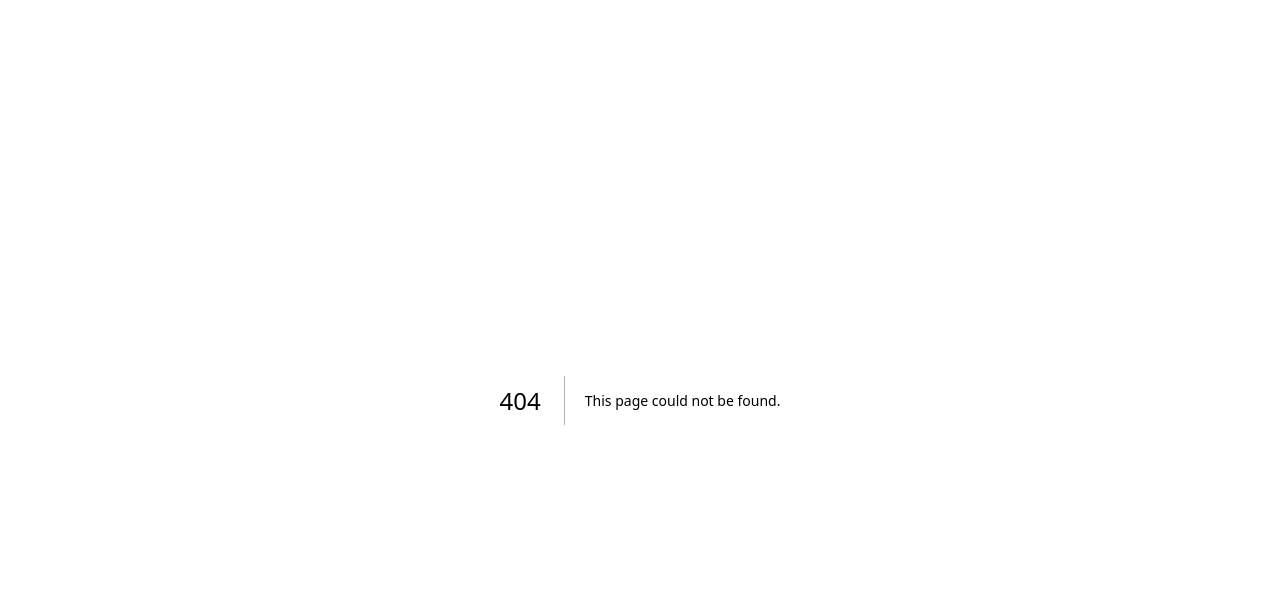
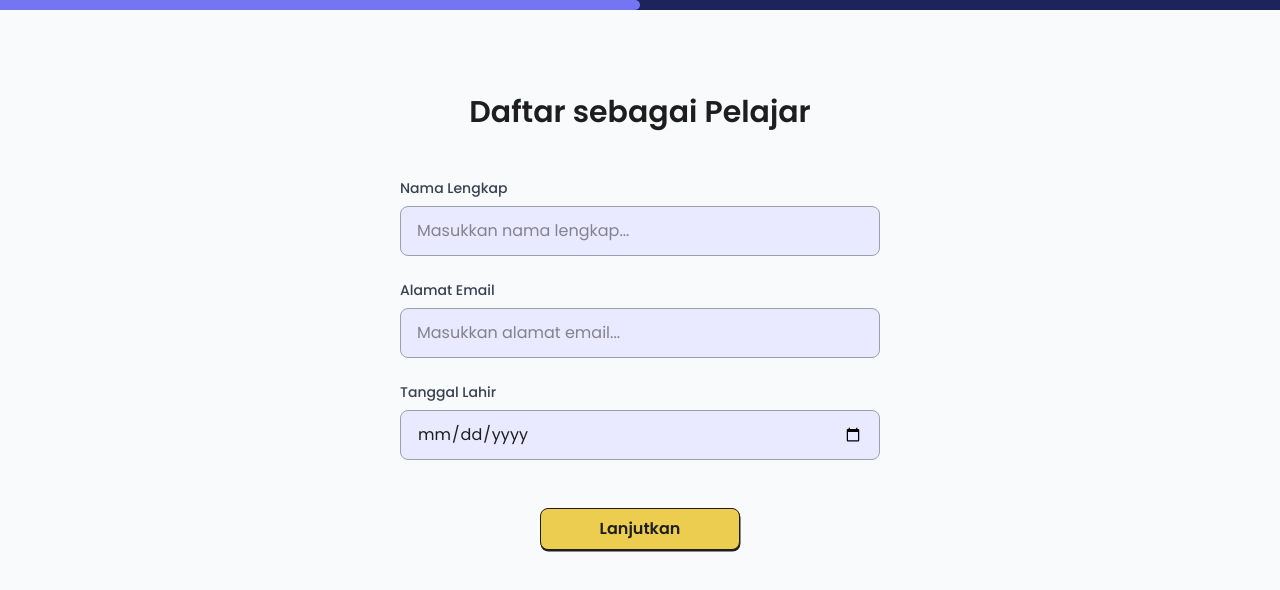
Before and after one commit to najwakahanifatima/EduMinds, a Next.js app in the folder apps/web/: page /signup/signup-student in a window 1280 px wide. Before the commit this address had no page. Shown: the top 590 px of the page. Built offline with nearby package versions, Linux system fonts and the light colour scheme.

Commit message:
feat: add sign up input page

```diff
--- a/apps/web/src/app/_components/Input.tsx
+++ b/apps/web/src/app/_components/Input.tsx
@@ -1,7 +1,7 @@
 import React from 'react';
 
 type InputProps = {
-  type?: 'text' | 'email' | 'password' | 'number' | 'tel';
+  type?: 'text' | 'email' | 'password' | 'number' | 'tel' | 'date';
   placeholder?: string;
   value: string;
   onChange: (e: React.ChangeEvent<HTMLInputElement>) => void;
--- a/apps/web/src/app/signup/page.tsx
+++ b/apps/web/src/app/signup/page.tsx
@@ -7,7 +7,7 @@ const SignUp = () => {
 
   return (
     <div className="min-h-screen flex flex-col items-center justify-center bg-gray-50 p-4">
-      <h1 className="font-semibold text-3xl text-center mb-12 text-gray-800">
+      <h1 className="font-semibold text-3xl text-center mb-12 text-[#1E1E1E]">
         Daftar sebagai <span className="text-[#2A3AA9]">Pelajar</span> atau <span className="text-[#2A3AA9]">Supervisor</span>?
       </h1>
 
@@ -20,7 +20,7 @@ const SignUp = () => {
               Belajar dan berlatih untuk siap kerja sesuai jalur karier pilihanmu
             </p>
           </div>
-          <Button width="320px" fontWeight="font-medium">
+          <Button width="320px" fontWeight="font-medium" onClick={() => Router.push("/signup/signup-student")}>
             Daftar sebagai Pelajar
           </Button>
         </div>
--- /dev/null
+++ b/apps/web/src/app/signup/signup-student/page.tsx
@@ -0,0 +1,98 @@
+'use client'
+import { useRouter, useSearchParams } from 'next/navigation';
+import { useState, useEffect } from 'react';
+import Button from '../../_components/Button';
+import Input from '../../_components/Input';
+
+const SignUp = () => {
+  const Router = useRouter();
+  const searchParams = useSearchParams();
+
+  const [namaLengkap, setNamaLengkap] = useState(searchParams.get('nama') || '');
+  const [alamatEmail, setAlamatEmail] = useState(searchParams.get('email') || '');
+  const [tanggalLahir, setTanggalLahir] = useState(searchParams.get('tanggal') || '');
+  const [showError, setShowError] = useState(false);
+  const [progressWidth, setProgressWidth] = useState(50);
+
+  const handleSubmit = (e: React.FormEvent) => {
+    e.preventDefault();
+    if (!namaLengkap || !alamatEmail || !tanggalLahir) {
+      setShowError(true);
+      return;
+    }
+    setShowError(false);
+    setProgressWidth(100);
+
+    setTimeout(() => {
+      const params = new URLSearchParams({
+        nama: namaLengkap,
+        email: alamatEmail,
+        tanggal: tanggalLahir
+      });
+
+      console.log('Lanjutkan diklik');
+      Router.push(`/signup/signup-student/signup-student2?${params.toString()}`);
+    }, 300);
+  };
+
+  return (
+    <div className="min-h-screen bg-gray-50">
+      <div className="w-full bg-[#1C245B] h-2.5 mb-5">
+        <div
+          className="bg-[#7375F3] h-2.5 rounded-r-full transition-all duration-500 ease-out"
+          style={{width: `${progressWidth}%`}}
+        ></div>
+      </div>
+
+      <div className="max-w-lg mx-auto pt-16 px-4">
+        <h1 className="font-semibold text-3xl text-center mb-12 text-[#1E1E1E]">
+          Daftar sebagai Pelajar
+        </h1>
+
+        <div className="space-y-6">
+          <Input
+            type="text"
+            label="Nama Lengkap"
+            placeholder="Masukkan nama lengkap..."
+            value={namaLengkap}
+            onChange={(e) => setNamaLengkap(e.target.value)}
+            required={true}
+            hasError={showError && !namaLengkap}
+          />
+          <Input
+            type="email"
+            label="Alamat Email"
+            placeholder="Masukkan alamat email..."
+            value={alamatEmail}
+            onChange={(e) => setAlamatEmail(e.target.value)}
+            required={true}
+            hasError={showError && !alamatEmail}
+          />
+          <Input
+            type="date"
+            label="Tanggal Lahir"
+            placeholder="Masukkan tanggal lahir..."
+            value={tanggalLahir}
+            onChange={(e) => setTanggalLahir(e.target.value)}
+            required={true}
+            hasError={showError && !tanggalLahir}
+          />
+        </div>
+        {showError && (
+          <div className="text-red-500 text-sm mt-2">
+            Harap isi seluruh informasi
+          </div>
+        )}
+        <div className="mt-12 flex justify-center">
+          <form onSubmit={handleSubmit}>
+            <Button width="200px">
+              Lanjutkan
+            </Button>
+          </form>
+        </div>
+      </div>
+    </div>
+  );
+};
+
+export default SignUp;
--- /dev/null
+++ b/apps/web/src/app/signup/signup-student/signup-student2/page.tsx
@@ -0,0 +1,102 @@
+'use client'
+import { useRouter, useSearchParams } from 'next/navigation';
+import { useState } from 'react';
+import Button from '../../../_components/Button';
+import Input from '../../../_components/Input';
+
+const SignUp = () => {
+  const Router = useRouter();
+  const searchParams = useSearchParams();
+
+  const [kataSandi, setKataSandi] = useState('');
+  const [ulangiKataSandi, setUlangiKataSandi] = useState('');
+  const [showError, setShowError] = useState(false);
+  const [progressWidth, setProgressWidth] = useState(100);
+
+  const handleSubmit = (e: React.FormEvent) => {
+    e.preventDefault();
+    if (!kataSandi || !ulangiKataSandi || (kataSandi !== ulangiKataSandi)) {
+      setShowError(true);
+      return;
+    }
+    setShowError(false);
+
+    console.log('Buat Akun diklik');
+    Router.push("/signup/signup-student/signup-student3");
+  };
+
+  const handleBack = (e: React.FormEvent) => {
+    e.preventDefault();
+    setProgressWidth(50);
+
+    setTimeout(() => {
+      const params = new URLSearchParams({
+        nama: searchParams.get('nama') || '',
+        email: searchParams.get('email') || '',
+        tanggal: searchParams.get('tanggal') || ''
+      });
+
+      Router.push(`/signup/signup-student?${params.toString()}`);
+    }, 300);
+  };
+
+  return (
+    <div className="min-h-screen bg-gray-50">
+      <div className="w-full bg-[#1C245B] h-2.5 mb-5">
+        <div
+          className="bg-[#7375F3] h-2.5 rounded-r-full transition-all duration-500 ease-out"
+          style={{width: `${progressWidth}%`}}
+        ></div>
+      </div>
+
+      <div className="max-w-lg mx-auto pt-16 px-4">
+        <h1 className="font-semibold text-3xl text-center mb-16 text-[#1E1E1E]">
+          Daftar sebagai Pelajar
+        </h1>
+
+        <div className="space-y-11">
+          <Input
+            type="password"
+            label="Kata Sandi"
+            placeholder="Masukkan kata sandi..."
+            value={kataSandi}
+            onChange={(e) => setKataSandi(e.target.value)}
+            required={true}
+            hasError={showError && !kataSandi}
+          />
+          <Input
+            type="password"
+            label="Ulangi Kata Sandi"
+            placeholder="Ulangi kata sandi..."
+            value={ulangiKataSandi}
+            onChange={(e) => setUlangiKataSandi(e.target.value)}
+            required={true}
+            hasError={showError && (!ulangiKataSandi || kataSandi !== ulangiKataSandi)}
+          />
+        </div>
+        {showError && (
+          <div className="text-red-500 text-sm mt-2">
+            {!kataSandi || !ulangiKataSandi
+              ? "Harap isi kata sandi dengan benar"
+              : "Kata sandi tidak cocok"
+            }
+          </div>
+        )}
+        <div className="mt-20 flex justify-center gap-x-7">
+          <form onSubmit={handleBack}>
+            <Button type="submit" width="225px">
+              Kembali
+            </Button>
+          </form>
+          <form onSubmit={handleSubmit}>
+            <Button bgColor="#B3EBCE" width="225px">
+              Buat Akun
+            </Button>
+          </form>
+        </div>
+      </div>
+    </div>
+  );
+};
+
+export default SignUp;
```
